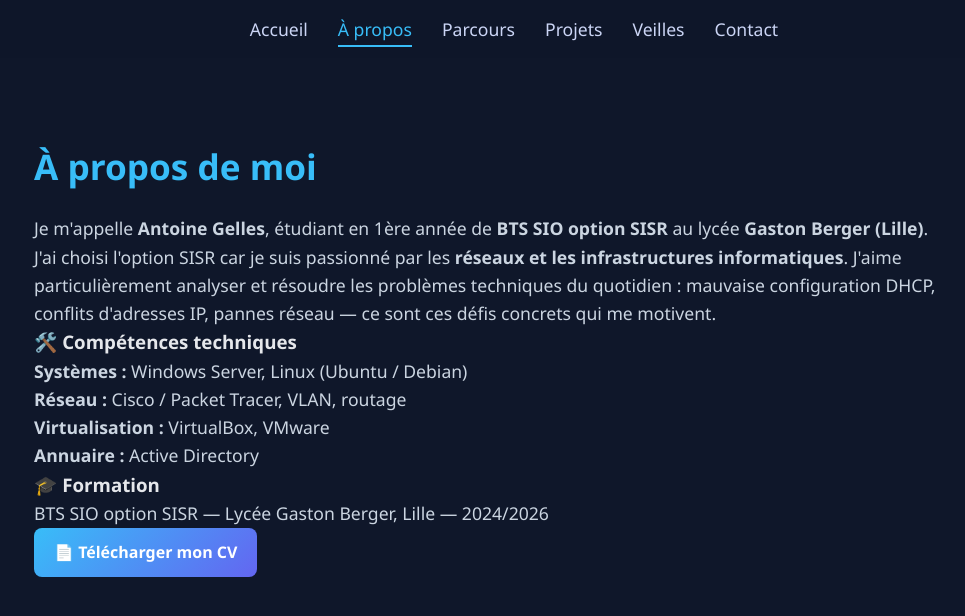
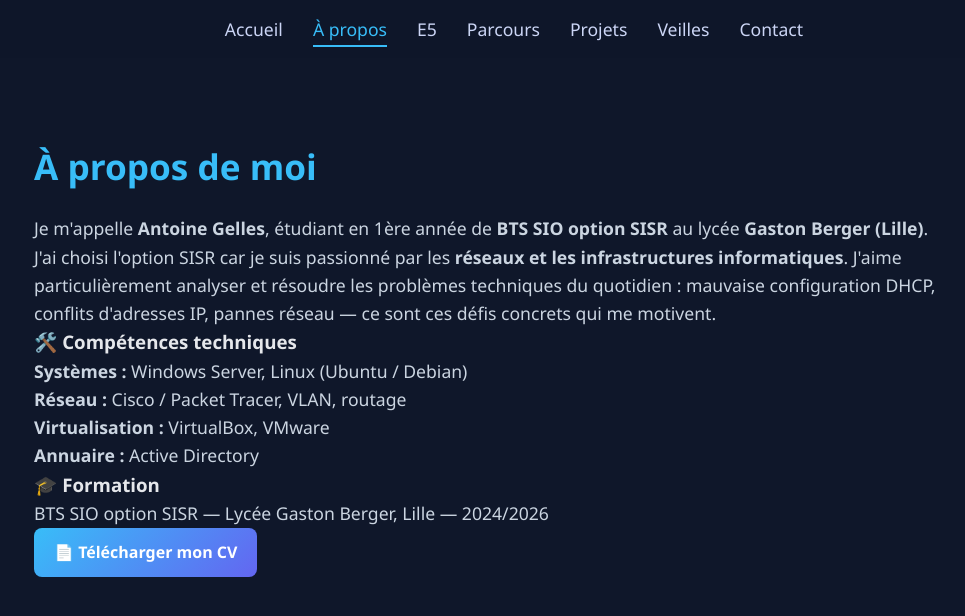
Before and after one commit to AG18a/Portfolio, a plain HTML site: page about.html in a window 1280 px wide. Shown: the whole page, without its empty margins (126-1091 px from the left). Drawn offline with Linux system fonts and the light colour scheme.

Commit message:
Update about.html

```diff
--- a/about.html
+++ b/about.html
@@ -11,6 +11,7 @@
   <ul>
     <li><a href="index.html">Accueil</a></li>
     <li><a href="about.html">À propos</a></li>
+    <li><a href="e5.html">E5</a></li>
     <li><a href="experience.html">Parcours</a></li>
     <li><a href="projects.html">Projets</a></li>
     <li><a href="veille.html">Veilles</a></li>
```
